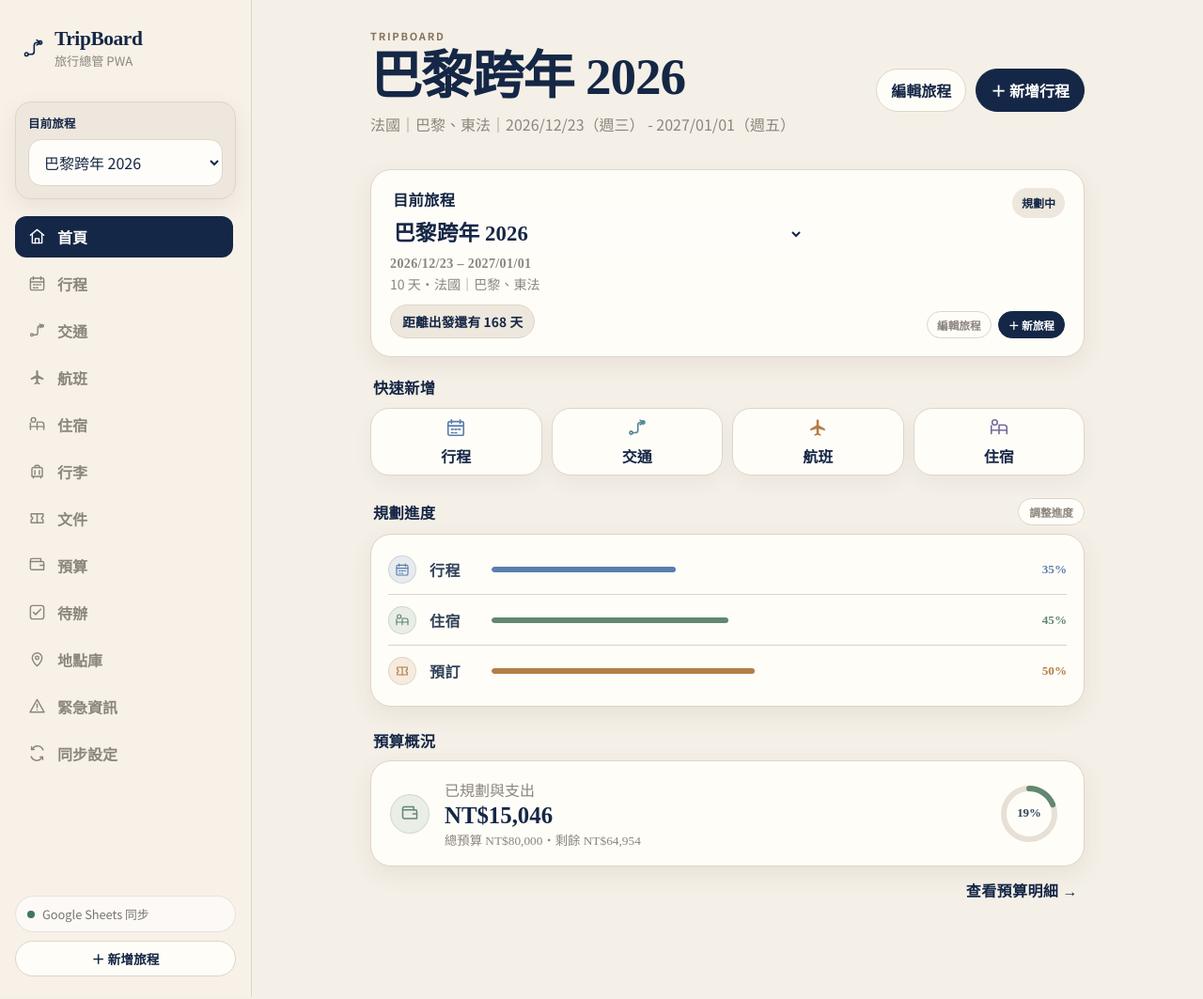
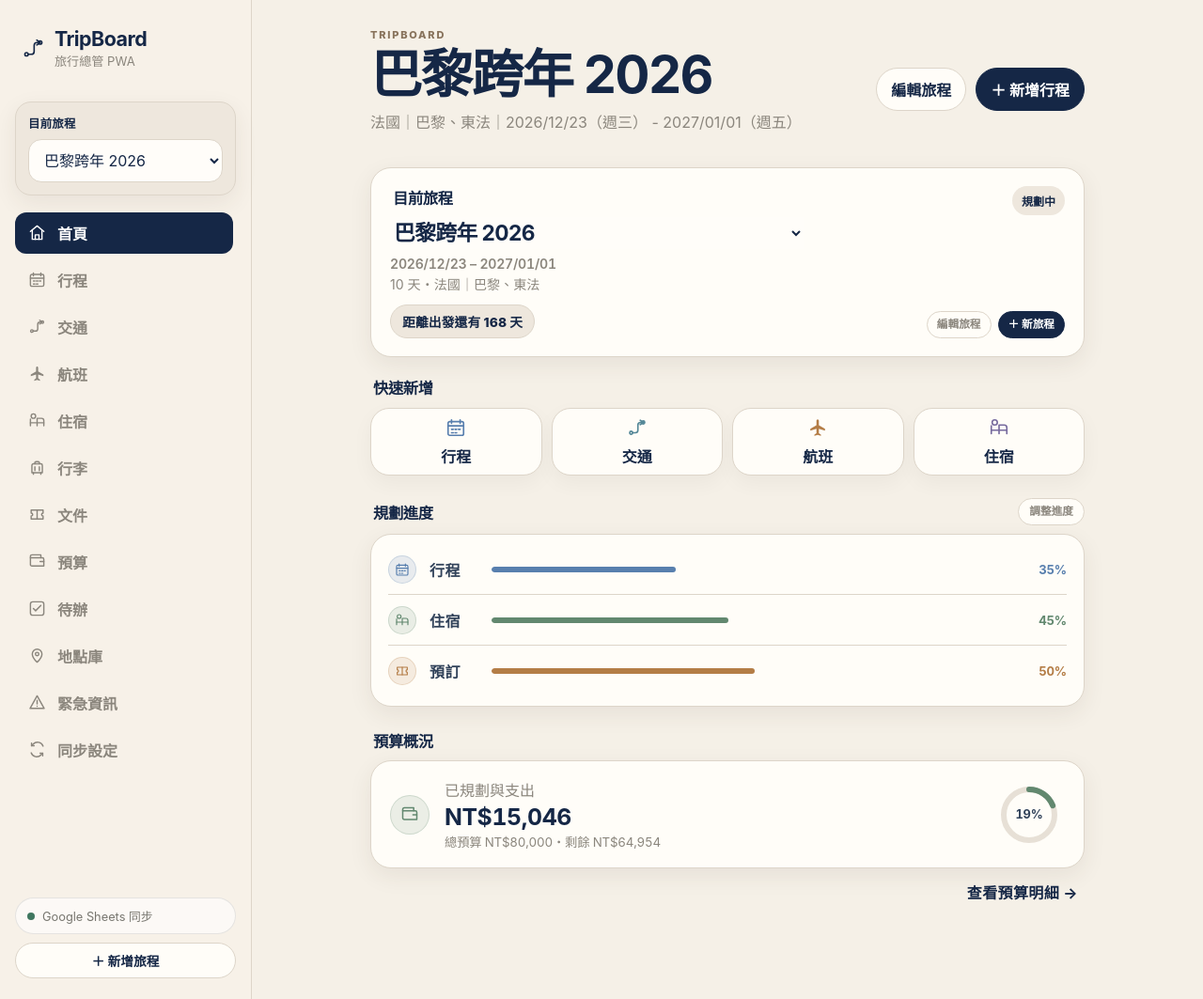
Before and after one commit to bear-1019/Travel-, a plain HTML site: page index.html in a window 1280 px wide. Shown: the whole page at 94% size. Drawn offline with Linux system fonts and the light colour scheme.

Commit message:
Add files via upload

```diff
--- a/index.html
+++ b/index.html
@@ -11,10 +11,7 @@
     <link rel="manifest" href="./manifest.json" />
     <link rel="apple-touch-icon" href="./icons/icon-192.png?v=homeicon3" />
     <link rel="icon" type="image/png" href="./icons/icon-192.png?v=homeicon3" />
-    <link rel="preconnect" href="https://fonts.googleapis.com" />
-    <link rel="preconnect" href="https://fonts.gstatic.com" crossorigin />
-    <link href="https://fonts.googleapis.com/css2?family=Noto+Sans+TC:wght@400;500;600;700&family=Noto+Serif+TC:wght@500;600;700;800;900&display=swap" rel="stylesheet" />
-    <link rel="stylesheet" href="./style.css?v=2.14.0" />
+    <link rel="stylesheet" href="./style.css?v=2.15.0" />
   </head>
   <body>
     <noscript>TripBoard 需要 JavaScript 才能使用。</noscript>
@@ -22,7 +19,7 @@
     <div id="toast" aria-live="polite"></div>
     <div id="modal-root"></div>
     <script src="./supabase-config.js"></script>
-    <script src="./google-sync-config.js?v=2.14.0"></script>
-    <script type="module" src="./app.js?v=2.14.0"></script>
+    <script src="./google-sync-config.js?v=2.15.0"></script>
+    <script type="module" src="./app.js?v=2.15.0"></script>
   </body>
 </html>
--- a/service-worker.js
+++ b/service-worker.js
@@ -1,9 +1,9 @@
-const CACHE_NAME = "tripboard-v2.14.0-semantic-color-accents";
+const CACHE_NAME = "tripboard-v2.15.0-system-typography";
 const ASSETS = [
   "./",
   "./index.html",
-  "./style.css?v=2.14.0",
-  "./app.js?v=2.14.0",
+  "./style.css?v=2.15.0",
+  "./app.js?v=2.15.0",
   "./supabase-client.js",
   "./supabase-config.js",
   "./manifest.json",
--- a/style.css
+++ b/style.css
@@ -4307,3 +4307,105 @@ body .transport-card-icon[class*="transport-icon-"] {
 .home-quick-add:nth-child(2) .home-quick-add-icon { color: var(--tone-cyan); }
 .home-quick-add:nth-child(3) .home-quick-add-icon { color: var(--tone-amber); }
 .home-quick-add:nth-child(4) .home-quick-add-icon { color: var(--tone-purple); }
+
+
+/* =========================================================
+   TripBoard 2.15 — iOS-style system typography
+   Chinese: PingFang TC on Apple devices
+   Latin / numerals: SF Pro via -apple-system
+   No downloadable font files or external font service required.
+   ========================================================= */
+:root {
+  --app-ui-font: -apple-system, BlinkMacSystemFont, "SF Pro Text", "PingFang TC", "Helvetica Neue", "Microsoft JhengHei", Arial, sans-serif;
+  --app-display-font: -apple-system, BlinkMacSystemFont, "SF Pro Display", "PingFang TC", "Helvetica Neue", "Microsoft JhengHei", Arial, sans-serif;
+  --app-number-font: -apple-system, BlinkMacSystemFont, "SF Pro Display", "Helvetica Neue", Arial, sans-serif;
+  --ui-sans: var(--app-ui-font);
+  --display-serif: var(--app-display-font);
+  --number-serif: var(--app-number-font);
+  font-family: var(--app-ui-font);
+}
+
+html,
+body,
+button,
+input,
+textarea,
+select,
+option {
+  font-family: var(--app-ui-font) !important;
+}
+
+h1,
+h2,
+h3,
+.brand-title,
+.day-title,
+.item-title,
+.focused-date-label strong,
+.itinerary-screen-header h1,
+.topbar h1,
+.topbar h2,
+.topbar h3,
+.home-trip-select,
+.home-section-label,
+.modal-header h2,
+.page-title,
+.section-title {
+  font-family: var(--app-display-font) !important;
+  font-style: normal !important;
+  letter-spacing: -0.025em;
+}
+
+.item-title,
+.day-title,
+.brand-title,
+.home-trip-select {
+  font-weight: 700;
+}
+
+.time-mark strong,
+.transport-time-column strong,
+.transport-time-column span,
+.focused-date-label strong,
+.next-focus-time,
+.next-focus-date,
+.home-trip-date,
+.simple-progress-row > strong,
+.simple-budget-copy strong,
+.simple-budget-copy small,
+.budget-ring strong,
+.stat-value,
+.daily-routine-chip strong,
+input[type="time"],
+input[type="date"],
+input[type="datetime-local"],
+.money-field input {
+  font-family: var(--app-number-font) !important;
+  font-variant-numeric: tabular-nums lining-nums;
+  font-feature-settings: "tnum" 1, "lnum" 1;
+  letter-spacing: -0.015em;
+}
+
+.subtitle,
+.item-subtitle,
+.item-meta,
+.badge,
+.btn,
+.mini-link,
+.daily-routine-chip-label,
+.daily-routine-edit,
+.mobile-tab-label,
+.nav-label,
+label,
+.field-label {
+  font-family: var(--app-ui-font) !important;
+}
+
+/* SF/PingFang already has compact optical spacing; avoid the older serif-era tracking. */
+.item-title,
+.focused-date-label strong,
+.time-mark strong,
+.transport-time-column strong,
+.transport-time-column span {
+  line-height: 1.22;
+}
```
Also changed, not shown: README.txt, app.js.
